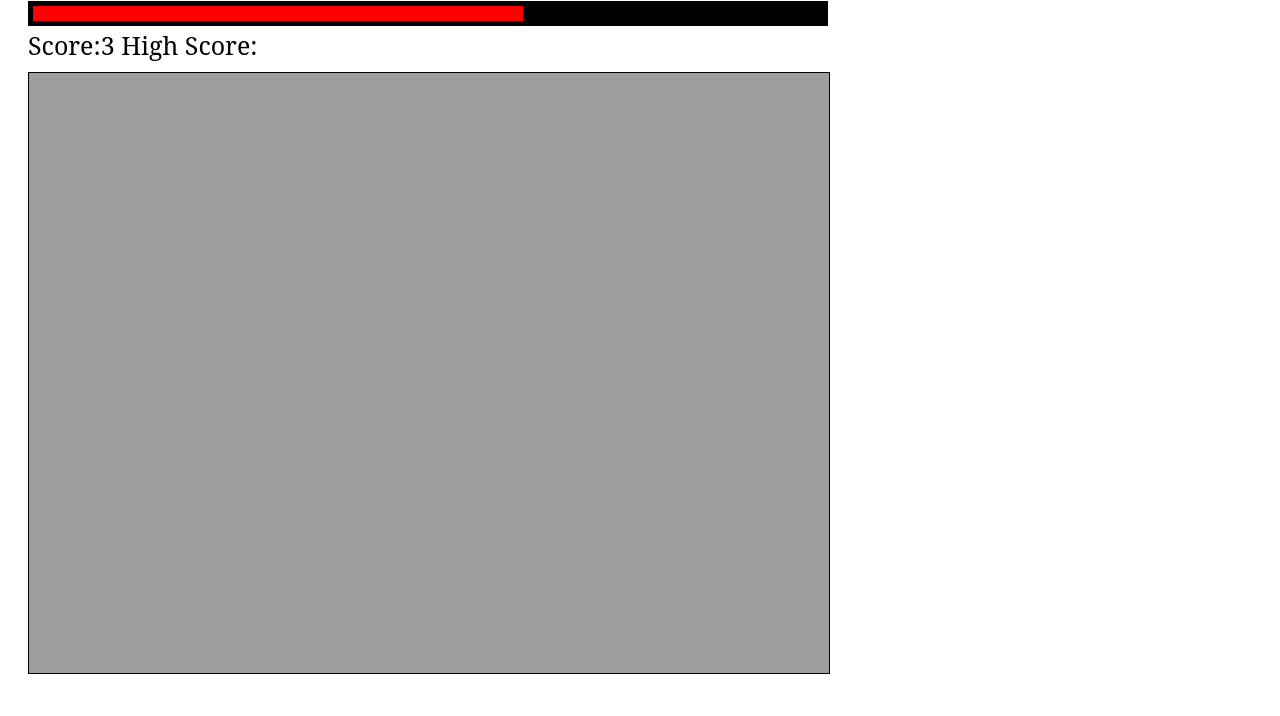
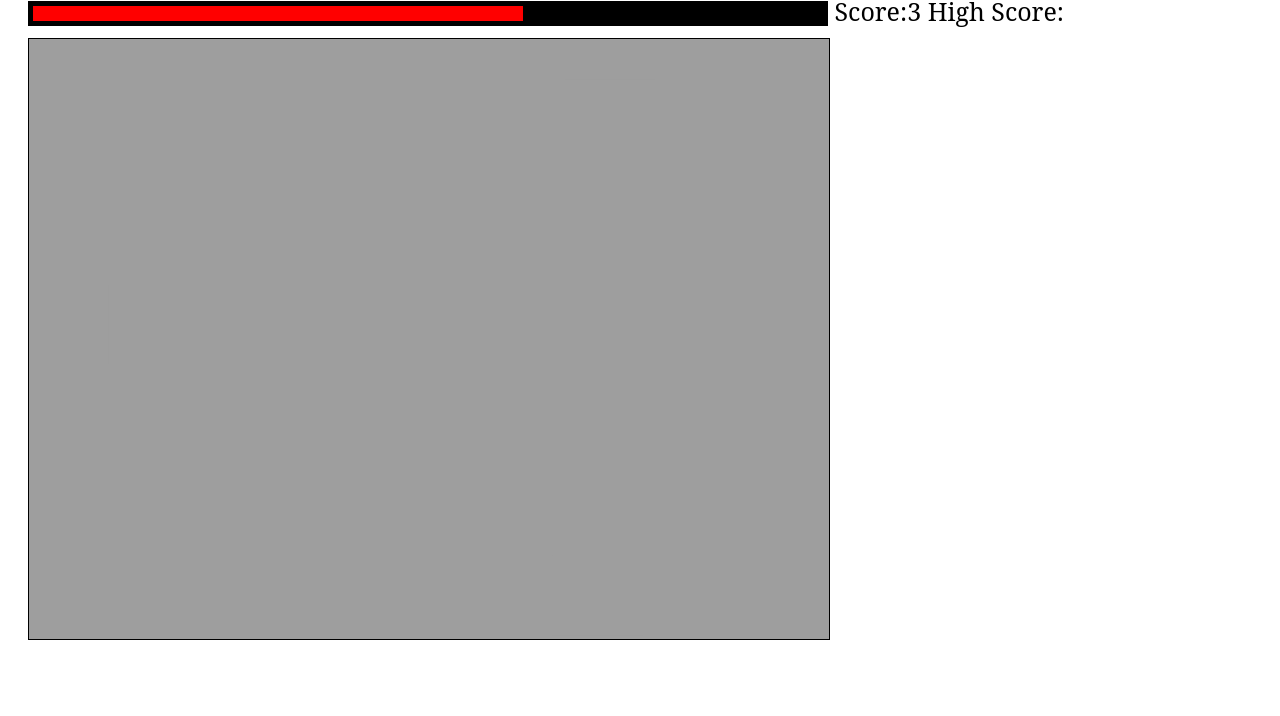
Before and after one commit to sebastiangrasso/Chaser, a plain HTML site: page index.html in a window 1280 px wide. Shown: the part 84-800 px from the top of the page. Drawn offline with Linux system fonts and the light colour scheme.

Commit message:
Update index.html

```diff
--- a/index.html
+++ b/index.html
@@ -5,11 +5,9 @@
     <link rel = "stylesheet" href = "chaser.css">
     <h1>KEEP AWAY</h1>
 
-<p><progress id="health" max=100 value=100></progress> </p>
-
-<p2>
+<p><progress id="health" max=100 value=100></progress>
 Score:<span id="score">0</span>&nbsp;High Score:<span id="highscore">0</span></p>
-</p2>
+</p>
 
 <canvas width="800" height="600" onclick="mouseClick(event);"></canvas>
 
```
